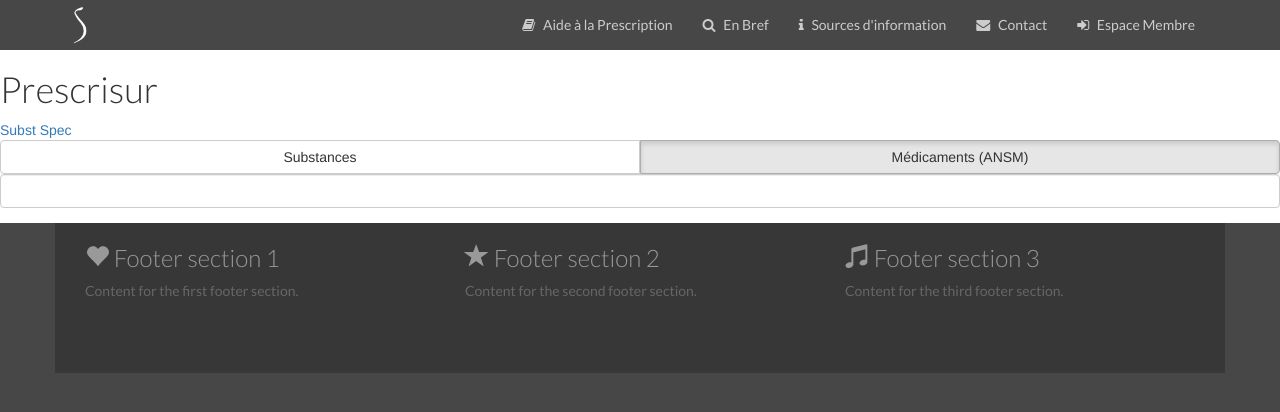
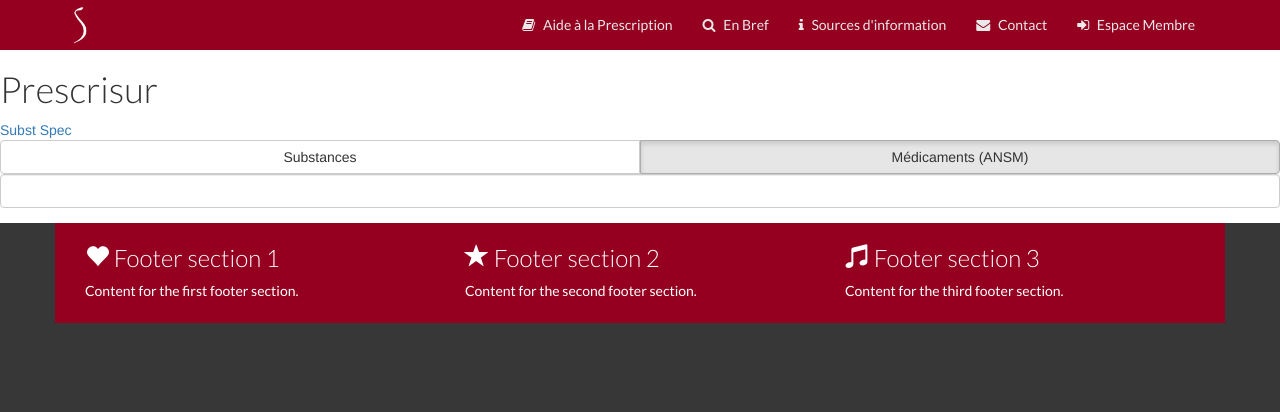
Before and after one commit to benjaminaudet/prescrisur, a Flask app: page / in a window 1280 px wide. Shown: the top 412 px of the page. Run offline with Flask 2, Linux system fonts and the light colour scheme; some libraries are stand-ins or nearby versions.

Commit message:
red navbar & footer

```diff
--- a/front/assets/css/style.css
+++ b/front/assets/css/style.css
@@ -9,10 +9,10 @@ p {
     font-family: 'Lato', sans-serif;
 }
 html {
-    background-color: #474747;
+    background-color: #373737;
 }
 .top {
-    background-color: #474747;
+    background-color: #950020;
 }
 .top .navbar-brand {
     height: 50px;
@@ -53,41 +53,42 @@ html {
     padding-bottom: 20px;
 }
 .navbar-nav li a,
-.navbar-nav li .btn-group {
-    color: #CCC;
+.navbar-nav li .btn-group,
+.navbar-nav li .dropdown-menu {
+    color: #e9e9e9;
     font-family: 'Lato', sans-serif;
 }
-.navbar-nav li .dropdown-menu li a {
-    color: #333;
+.navbar-nav li a:hover,
+.navbar-nav li .btn-group:hover,
+.navbar-nav li .dropdown-menu li a:hover,
+.navbar-nav li.dropdown.open a.dropdown-toggle {
+    background-color: #6E0018;
+    color: #e9e9e9;
 }
-.navbar-nav li .dropdown-menu li a:hover {
-    color: #CCC;
+.navbar-nav li .dropdown-menu
+{
+    background-color: #b60027;
 }
-.navbar-nav li a:hover {
+.bottom {
     background-color: #373737;
 }
-.bottom {
-    background-color: #474747;
+.bottom .container {
+    background-color: #950020;
+    min-height: 100px;
+    color: white;
 }
-.bottom .container {
-    background-color: #373737;
-    min-height: 150px;
-}
-.bottom .container h3 {
-    color: #999;
-}
-.bottom .container p {
-    color: #666;
-}
+/*.bottom .container h3 {*/
+    /*color: #999;*/
+/*}*/
+/*.bottom .container p {*/
+    /*color: #666;*/
+/*}*/
 .navbar-toggle {
     color: white;
     font-size: 32px;
     margin: 3px;
     padding: 2px 5px;
     line-height: 32px;
-}
-.navbar-toggle:hover {
-    background-color: #373737;
 }
 .navbar-nav {
     margin: 0;
```
